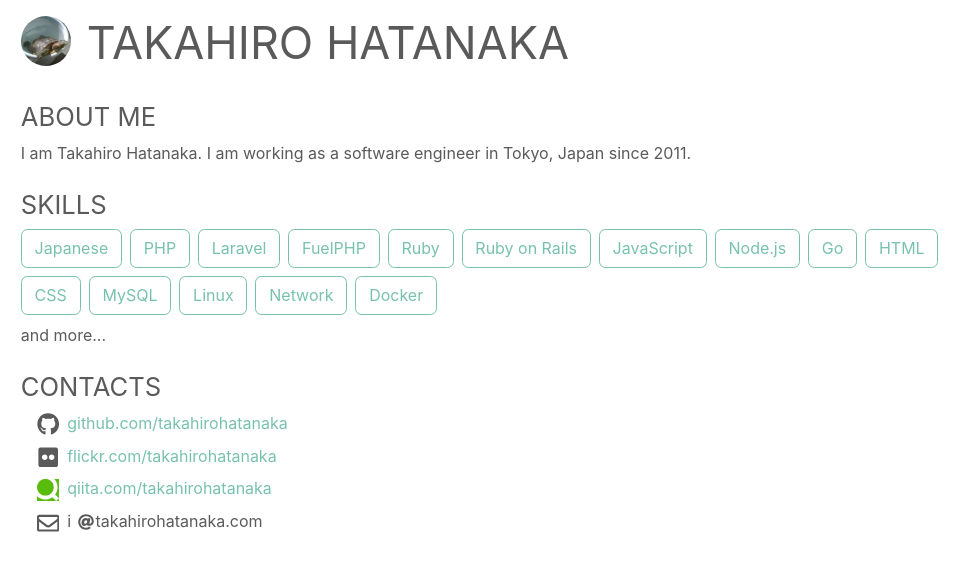
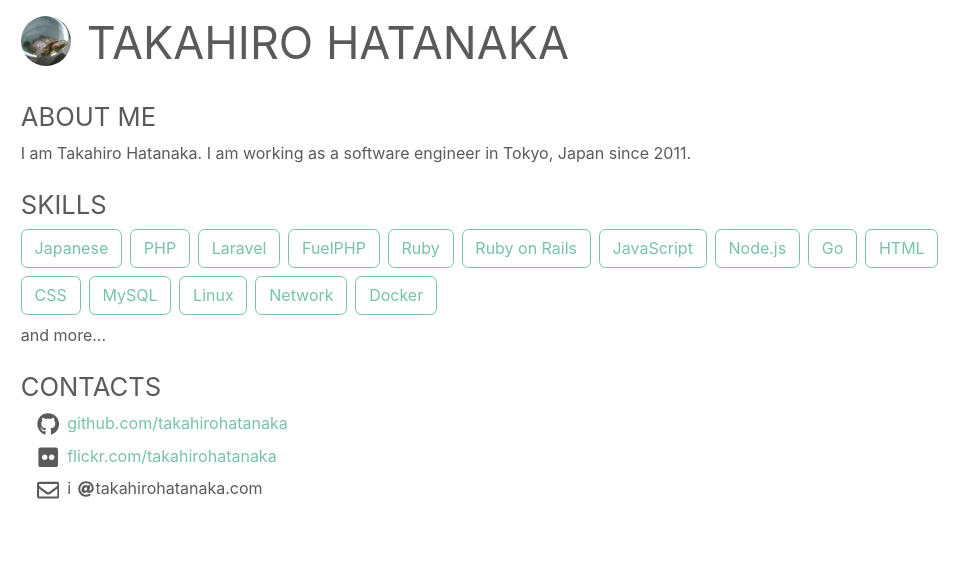
Before and after one commit to takahirohatanaka/takahirohatanaka.com, a Nuxt app: page / in a window 1280 px wide. Shown: the top 570 px of the page, without its empty margins (0-980 px from the left). Built offline with nearby package versions, Linux system fonts and the light colour scheme.

Commit message:
update contacts

```diff
--- a/components/contact.vue
+++ b/components/contact.vue
@@ -11,11 +11,6 @@
         <li>
           <font-awesome-icon :icon="['fab', 'flickr']" class="icon" />
           <a href="https://www.flickr.com/photos/takahirohatanaka/">flickr.com/takahirohatanaka</a>
-        </li>
-
-        <li>
-          <img class="icon" src="/qiita.png" />
-          <a href="https://qiita.com/takahirohatanaka">qiita.com/takahirohatanaka</a>
         </li>
 
         <li>
```
Also changed, not shown: static/qiita.png (deleted).
